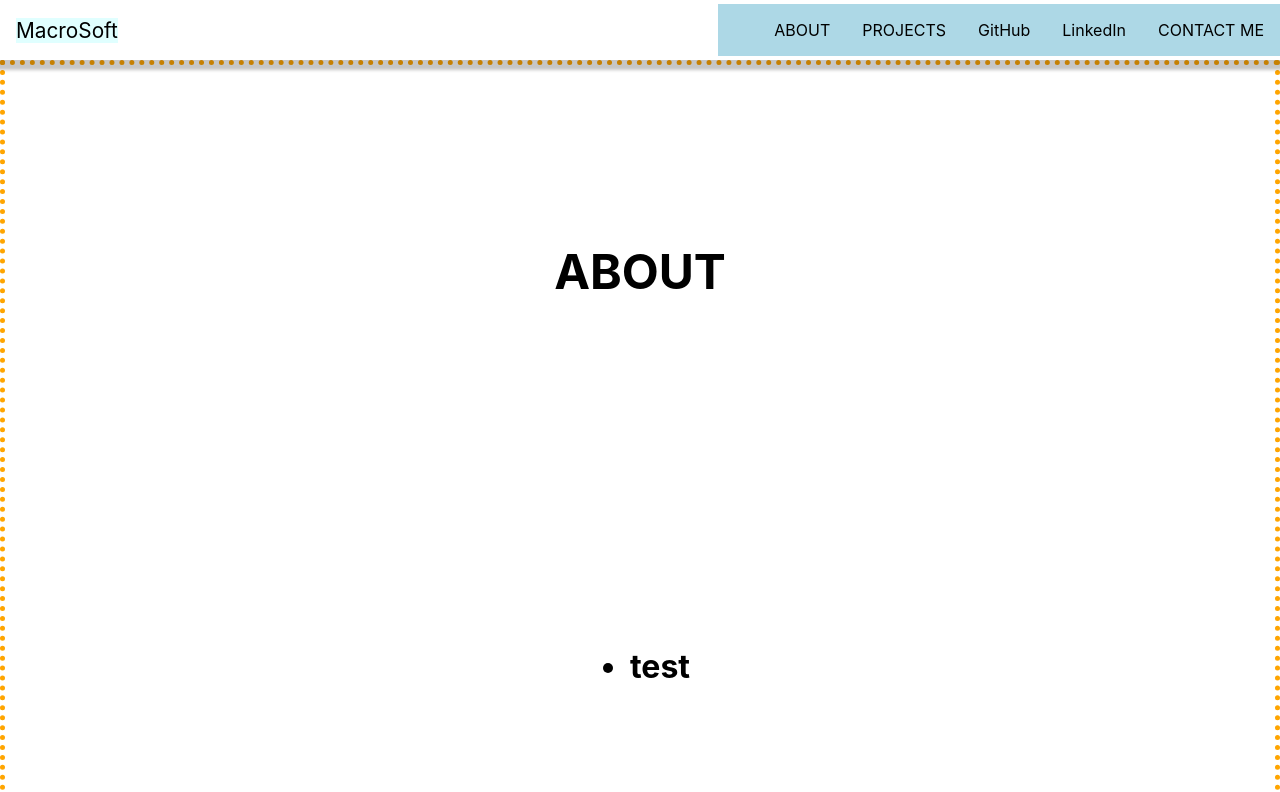
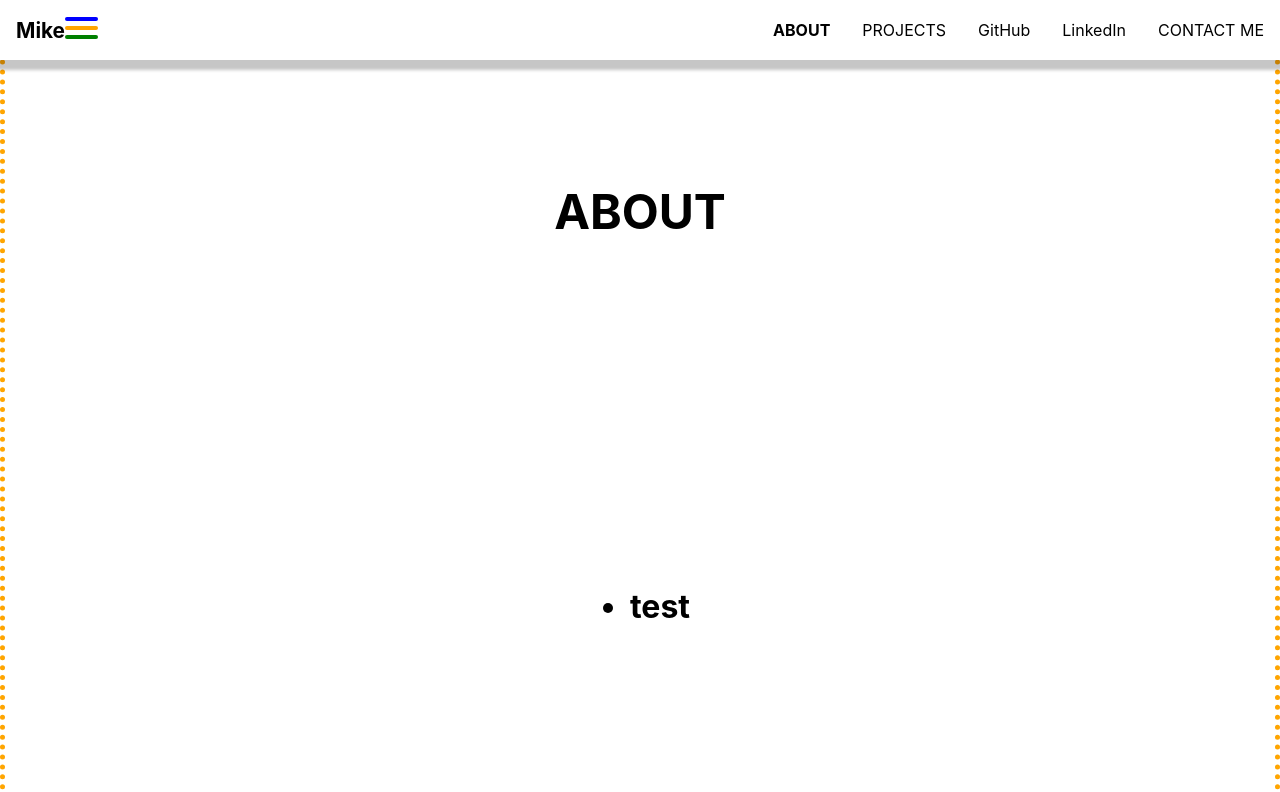
Before and after one commit to sparklingwaterlemon/Portfolio, a React (Create React App) app: page / in a window 1280 px wide. Shown: the top 792 px of the page. Built offline with nearby package versions, Linux system fonts and the light colour scheme.

Commit message:
working on hamburger to x menu

```diff
--- a/src/Components/NavBar/NavBar.css
+++ b/src/Components/NavBar/NavBar.css
@@ -1,4 +1,4 @@
-.nav-header {
+/* .nav-header {
     position: sticky;
 
     display: flex;
@@ -30,13 +30,14 @@
 }
 .nav-li:hover {
     text-decoration: underline;
-}
+} */
+
 /* .active {
     font-weight: bold;
 } */
 
 
-
+/*
 
 .nav-button-container {
     position: sticky;
@@ -47,9 +48,9 @@
 .nav-button-container button {
     width: 40px;
     height: 40px;
-}
+} */
 
-
+/*
 
 @media only screen and (max-width: 1000px){
     .nav-ul{
@@ -63,4 +64,4 @@
         width: 100%;
         display: block;
     }
-}
+} */
--- a/src/Components/NavBar/NavBar.jsx
+++ b/src/Components/NavBar/NavBar.jsx
@@ -15,6 +15,8 @@ export default function NavBar(){
     <header className="nav-header">
       <div className="nav-container">
         <nav>
+
+
           <div className="nav-button-container">
 
             <span> test </span>
@@ -25,7 +27,7 @@ export default function NavBar(){
           </div>
 
           <ul className={toggle ? "nav-ul" : "nav-ul show"}>
-            <li className="nav-home"> Home </li>
+
             <li><Link activeClass="active" smooth spy to="about" onClick={toggleMenu}>ABOUT</Link></li>
             <li><Link activeClass="active" smooth spy to="projects" onClick={toggleMenu}>PROJECTS</Link></li>
             <li><Link activeClass="active" smooth spy to="github" onClick={toggleMenu}>GitHub</Link></li>
--- a/src/Components/NavBar2Ham/NavBar2Ham.css
+++ b/src/Components/NavBar2Ham/NavBar2Ham.css
@@ -1,102 +1,163 @@
-.nav2-header {
-    position: sticky;
+/*
+ * Made by Erik Terwan
+ * 24th of November 2015
+ * MIT License
+ *
+ *
+ * If you are thinking of using this in
+ * production code, beware of the browser
+ * prefixes.
+ */
 
-    display: flex;
+ body
+ {
+   margin: 0;
+   padding: 0;
 
-    background-color: orange;
-
-    top: 0px;
-    width: 100%;
+   /* make it look decent enough */
+   background: #232323;
+   color: #cdcdcd;
+   font-family: "Avenir Next", "Avenir", sans-serif;
  }
 
-#menu {
-    list-style: none;
+ #menuToggle
+ {
+   display: block;
+   position: relative;
+   top: 50px;
+   left: 50px;
+
+   z-index: 1;
+
+   -webkit-user-select: none;
+   user-select: none;
  }
 
-#menuToggle a:hover {
+ #menuToggle a
+ {
+   text-decoration: none;
+   color: #232323;
+
+   transition: color 0.3s ease;
+ }
+
+ #menuToggle a:hover
+ {
    color: tomato;
  }
 
-#menuToggle input {
+
+ #menuToggle input
+ {
    display: block;
    width: 40px;
-    height: 40px;
-    position: relative;
-    top: 0px;
-    left: 0px;
+   height: 32px;
+   position: absolute;
+   top: -7px;
+   left: -5px;
+
    cursor: pointer;
-}
 
+   opacity: 0; /* hide this */
+   z-index: 2; /* and place it over the hamburger */
 
-
-
-
-
-#menu {
-    position: relative;
-    width: 300px;
-    margin: 0px;
-    padding: 0px;
-    padding-top: 0px;
-    background: #ededed;
-
-    transform-origin: 0% 0%;
-    transform: translate(-100%, 0);
-
-    transition: transform 0.5s cubic-bezier(0.77, 0.2, 0.05, 1.0);
-}
-
-#menuToggle input:checked~ul {
-    transform: none;
+   -webkit-touch-callout: none;
  }
 
  /*
-
-#menu li {
-    padding: 10px 0;
-    font-size: 22px;
-}
-
-
-
-
-
-
-#menuToggle span {
+  * Just a quick hamburger
+  */
+ #menuToggle span
+ {
    display: block;
    width: 33px;
    height: 4px;
    margin-bottom: 5px;
    position: relative;
-    background: orange;
+
+   background: #cdcdcd;
    border-radius: 3px;
+
    z-index: 1;
+
    transform-origin: 4px 0px;
-    transition: transform 0.5s cubic-bezier(0.77, 0.2, 0.05, 1.0),
-        background 0.5s cubic-bezier(0.77, 0.2, 0.05, 1.0),
+
+   transition: transform 0.5s cubic-bezier(0.77,0.2,0.05,1.0),
+               background 0.5s cubic-bezier(0.77,0.2,0.05,1.0),
                opacity 0.55s ease;
  }
-#menuToggle span:first-child {
+
+ #menuToggle span:first-child
+ {
    transform-origin: 0% 0%;
  }
-#menuToggle span:nth-last-child(2) {
+
+ #menuToggle span:nth-last-child(2)
+ {
    transform-origin: 0% 100%;
  }
-}
 
-
-#menuToggle input:checked~span {
+ /*
+  * Transform all the slices of hamburger
+  * into a crossmark.
+  */
+ #menuToggle input:checked ~ span
+ {
    opacity: 1;
    transform: rotate(45deg) translate(-2px, -1px);
    background: #232323;
  }
-#menuToggle input:checked~span:nth-last-child(3) {
+
+ /*
+  * But let's hide the middle one.
+  */
+ #menuToggle input:checked ~ span:nth-last-child(3)
+ {
    opacity: 0;
    transform: rotate(0deg) scale(0.2, 0.2);
  }
 
-#menuToggle input:checked~span:nth-last-child(2) {
+ /*
+  * Ohyeah and the last one should go the other direction
+  */
+ #menuToggle input:checked ~ span:nth-last-child(2)
+ {
    transform: rotate(-45deg) translate(0, -1px);
  }
 
+ /*
+  * Make this absolute positioned
+  * at the top left of the screen
   */
+ #menu
+ {
+   position: absolute;
+   width: 300px;
+   margin: -100px 0 0 -50px;
+   padding: 50px;
+   padding-top: 125px;
+
+   background: #ededed;
+   list-style-type: none;
+   -webkit-font-smoothing: antialiased;
+   /* to stop flickering of text in safari */
+
+   transform-origin: 0% 0%;
+   transform: translate(-100%, 0);
+
+   transition: transform 0.5s cubic-bezier(0.77,0.2,0.05,1.0);
+ }
+
+ #menu li
+ {
+   padding: 10px 0;
+   font-size: 22px;
+ }
+
+ /*
+  * And let's slide it in from the left
+  */
+ #menuToggle input:checked ~ ul
+ {
+   transform: none;
+ }
--- a/src/Components/NavBar3/NavBar3.jsx
+++ b/src/Components/NavBar3/NavBar3.jsx
@@ -11,19 +11,27 @@ export default function NavBar3() {
   }
 
   return (
-    <nav className="navigation">
+    <header className="nav-header">
+      <nav className="nav-bar">
         {/* make this scroll to top */}
-      <a href="/" className="brand-name">
-        MacroSoft
-      </a>
+        <Link className="nav-home" smooth spy to="about" onClick={toggle}>
+          Mike
+        </Link>
+
 
         <button
           className="hamburger"
           onClick={toggle}>
         </button>
 
-      <div className={isNavExpanded ? "navigation-menu expanded" : "navigation-menu"}>
-        <ul>
+        <div className={isNavExpanded ? "ham-toggle-on" : "ham-toggle-off"}>
+          <span className="t"></span>
+          <span className="m"></span>
+          <span className="b"></span>
+        </div>
+
+        <div className={isNavExpanded ? "nav-menu expanded" : "nav-menu"}>
+          <ul className="nav-ul">
             <li><Link activeClass="active" smooth spy to="about" onClick={toggle}>ABOUT</Link></li>
             <li><Link activeClass="active" smooth spy to="projects" onClick={toggle}>PROJECTS</Link></li>
             <li><Link activeClass="active" smooth spy to="github" onClick={toggle}>GitHub</Link></li>
@@ -33,5 +41,6 @@ export default function NavBar3() {
         </div>
 
       </nav>
+    </header>
   );
 }
--- a/src/Components/NavBar3/NavBar3og.css
+++ b/src/Components/NavBar3/NavBar3og.css
@@ -1,7 +1,10 @@
-.navigation {
+.active {
+  font-weight: bold;
+}
+.nav-bar {
+  position: fixed;
+  top: 0px;
   position: -webkit-sticky;
-  position: sticky;
-  top: 0px;
 
   display: flex;
   align-items: center;
@@ -12,36 +15,30 @@
   color: black;
   box-shadow: 0px 0px 3px 10px rgba(9, 9, 9, 0.23);
 }
-
-.brand-name {
+.nav-home {
   text-decoration: none;
   color: black;
   font-size: 1.3rem;
   margin-left: 1rem;
-  background-color: lightcyan;
-}
 
-.active {
   font-weight: bold;
+  /* same style as active class */
 }
 
 
-.navigation-menu {
+
+.nav-menu {
   margin-left: auto;
-  background-color: lightblue;
 }
-
-.navigation-menu ul {
+.nav-ul {
   display: flex;
 }
-
-.navigation-menu li {
+.nav-ul li {
   list-style-type: none;
   margin: 0 1rem;
   cursor: pointer;
 }
-
-.navigation-menu li a {
+.nav-ul li a {
   text-decoration: none;
   display: block;
   width: 100%;
@@ -66,75 +63,80 @@
   transform: translateY(-50%);
   display: none;
 }
-
 .hamburger:hover {
   background-color: lightcyan;
 }
+
+
+.ham-toggle-off span {
+  display: block;
+  width: 33px;
+  height: 4px;
+  margin-bottom: 5px;
+  position: relative;
+
+  background-color: orange;
+  border-radius: 3px;
+
+  z-index: 1;
+
+  transform-origin: 4px 0px;
+
+  transition: transform 0.5s cubic-bezier(0.77, 0.2, 0.05, 1.0),
+              background-color 0.5s cubic-bezier(0.77, 0.2, 0.05, 1.0),
+              /* opacity 0.55s ease; */
+}
+.ham-toggle-off .t{
+  background-color: blue;
+  transform-origin: 0% 0%;
+}
+.ham-toggle-off .b{
+  background-color: green;
+  transform-origin: 0% 100%;
+}
+
+.ham-toggle-on .t{
+  transform: rotate(45deg) translate(-2px, -1px);
+}
+
+
 
 @media screen and (max-width: 1000px) {
   .hamburger {
     display: block;
   }
-  .navigation-menu.expanded ul {
-    /* display: block; */
-    /* animation: hamburger-in .5s; */
-
-    /* visibility: visible; */
-
-    opacity: 1;
-    pointer-events: auto;
-    user-select: auto;
-    transition: opacity .4s ease-in;
-
+  .nav-menu.expanded ul {
+    display: block;
+    animation: hamburger-in 1s;
   }
-  /* @keyframes hamburger-in {
+  @keyframes hamburger-in {
     from {opacity: 0}
     to {opacity: 1}
-  } */
-  .navigation-menu ul {
+  }
+  .nav-ul {
     flex-direction: column;
     position: absolute;
     top: 60px;
     left: 0;
     width: 100%;
     margin: 0px;
-    height: 100vh;
-    /* height: calc(100vh - 60px); */
+    height: calc(100vh-60px);
     background-color: white;
     border-top: 1px solid black;
-
-    /* previous attempt. with opacity the navbar will exist on page */
-    /* display: none;
-    animation: hamburger-out .5s; */
-
-    /* visibility: hidden; */
-    opacity: 0;
-    pointer-events: none;
-    user-select: none;
-    transition: opacity 0.4s ease-out;
+    display: none;
   }
-  /* @keyframes hamburger-out {
-    from {display: block;}
-    to {display: none;}
-  } */
-
-
-
-  .navigation-menu li {
+  .nav-ul li {
     text-align: center;
     margin: 0px;
     cursor: pointer;
   }
-
-  .navigation-menu li a {
+  .nav-ul li a {
     color: black;
     width: 100%;
     padding: 1.5rem 0;
   }
-
-  .navigation-menu li:hover {
+  .nav-ul li:hover {
     background-color: lightslategrey;
   }
 
-
 }
--- a/src/Pages/App/App.jsx
+++ b/src/Pages/App/App.jsx
@@ -1,6 +1,6 @@
 import './App.css';
 // import { useState, useEffect } from "react";
-// import NavBar from '../../Components/NavBar/NavBar';
+import NavBar from '../../Components/NavBar/NavBar';
 // import NavBar2Ham from '../../Components/NavBar2Ham/NavBar2Ham';
 import NavBar3 from '../../Components/NavBar3/NavBar3';
 
```
Also changed, not shown: src/Components/NavBar2Ham/NavBar2Ham.jsx (+7 -7 lines). Lines whose indentation alone changed are shown as unchanged.
